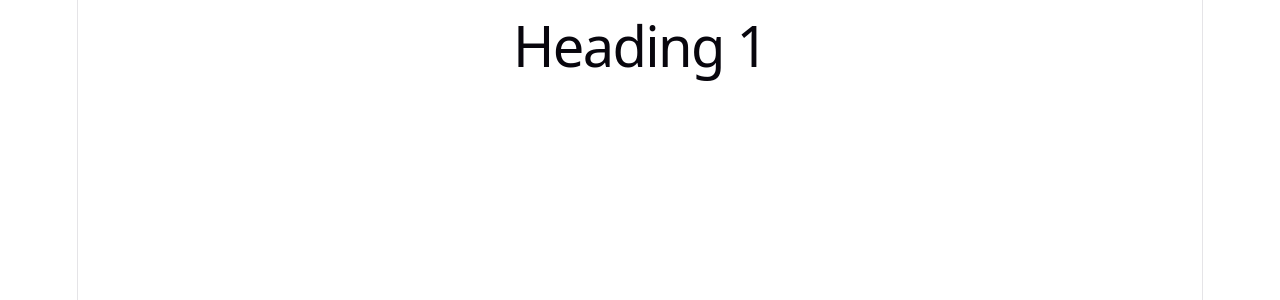
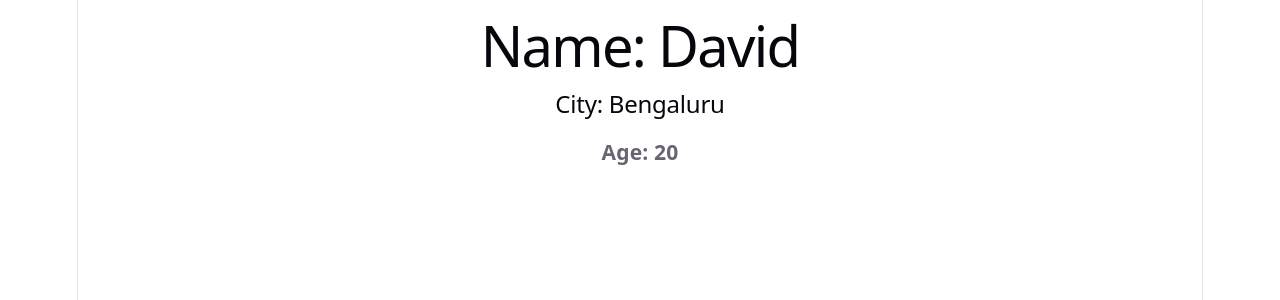
Before and after one commit to Siddeshkr03/front_end_devlopment, a React (Vite) app in the folder react/: page / in a window 1280 px wide. Shown: the top 300 px of the page. Built offline with nearby package versions, Linux system fonts and the light colour scheme.

Commit message:
using props in class componet

```diff
--- a/react/src/App.jsx
+++ b/react/src/App.jsx
@@ -32,10 +32,13 @@ const App = () => {
     },
   ];
 
+  let name = "David";
+  let city = "Bengaluru";
+
   return (
     <div>
       {/* <Movies movies={data} /> */}
-      <Mobile/>
+      <Mobile name={name} city={city}/>
     </div>
   );
 };
--- a/react/src/components/may-01/Mobile.jsx
+++ b/react/src/components/may-01/Mobile.jsx
@@ -1,10 +1,21 @@
 import React, { Component } from 'react';
 
 class Mobile extends Component{
+    constructor(){
+        super();
+        this.state  = { age: 20 };
+    }
     render (){
+        console.log('props', this.props)
+        const {name, city} = this.props; //Destructuring
         return (
             <div>
-                <h1>Heading 1</h1>
+                {/* <h1>Name: {this.props.name}</h1>
+                <h1>City: {this.props.city}</h1> */}
+
+                <h1>Name: {name}</h1>
+                <h2>City: {city}</h2>
+                <h3>Age: {this.state.age}</h3>
             </div>
         )
     }
```
